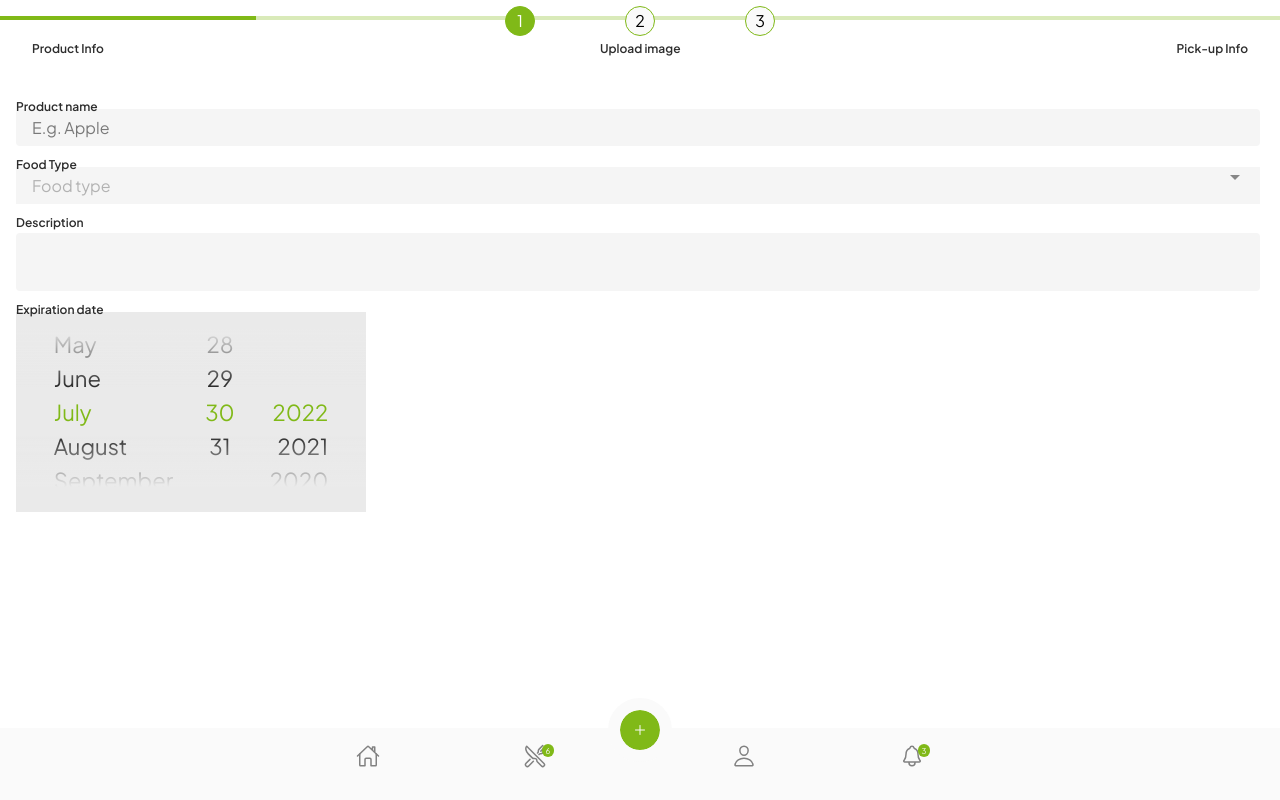
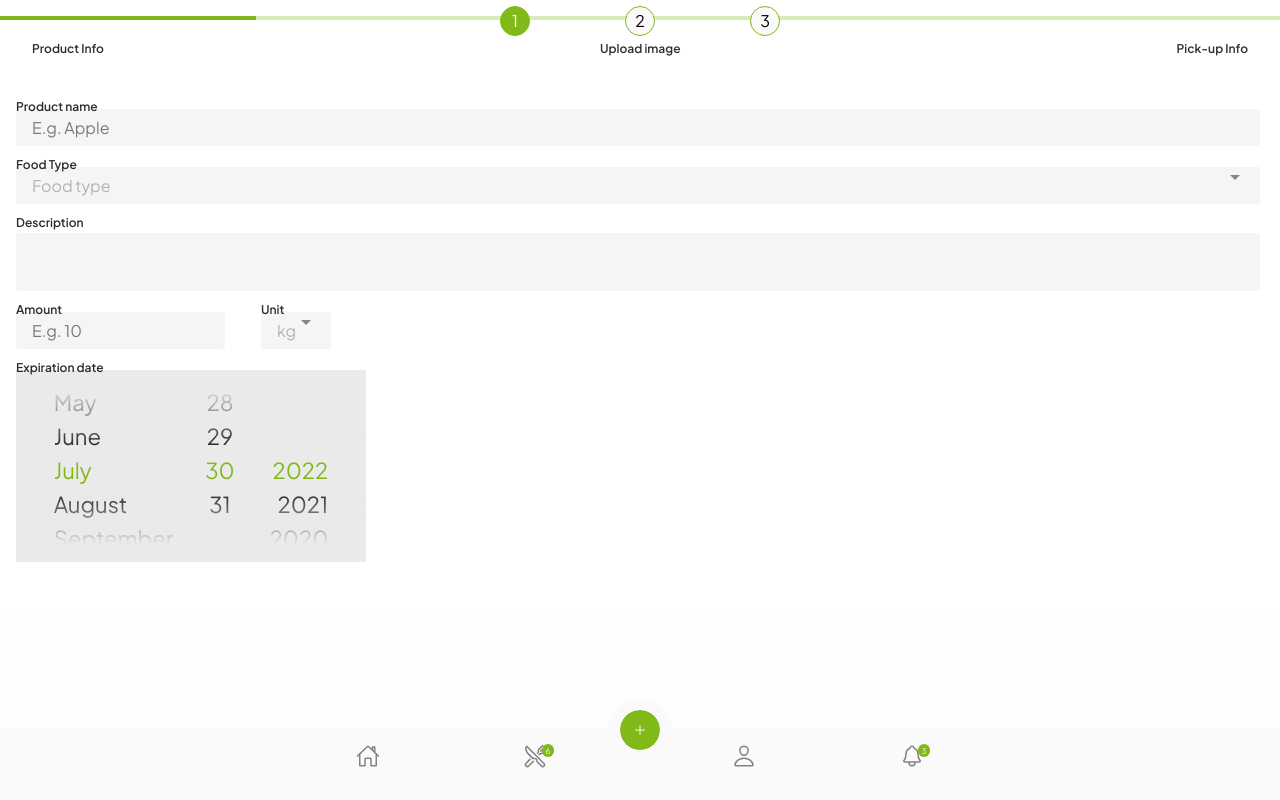
Before and after one commit to Wojo3214/rawshare-app, a React (Create React App) app: page /tab3 in a window 1280 px wide. Built offline with nearby package versions, Linux system fonts and the light colour scheme.

Commit message:
Add product footer

```diff
--- a/src/pages/ProductDetails.css
+++ b/src/pages/ProductDetails.css
@@ -17,6 +17,11 @@ ion-toolbar.toolbar-top{
     align-items: center;
     background-color: #CECECE;
 }
+
+.back-button-icon{
+    --icon-font-size: 24px;
+}
+
 
 .product-info{
     background: var(--ion-color-light);
@@ -74,12 +79,12 @@ ion-item.owner-info{
 
 ion-footer.book-btn-container{
     position: fixed;
+    padding-top: 16px;
     background-color: #fafafa2c;
     bottom: 0%;
-    height: calc(100vh - 90%);
+    height: calc(100vh - 94%);
     display: flex;
     justify-content: center;
-    align-items: center;
 }
 
 ion-footer.book-btn-container > ion-toolbar > ion-buttons {
--- a/src/pages/ProductDetails.jsx
+++ b/src/pages/ProductDetails.jsx
@@ -9,7 +9,7 @@ export default function ProductDetails() {
       <IonHeader collapse="condense" className='ion-padding-start ion-padding-end'>
         <IonToolbar className='toolbar-top'>
           <IonButtons className="product-go-back-btn" slot="start">
-            <IonBackButton defaultHref="home" text="" color="tertiary" />
+            <IonBackButton className='back-button-icon' defaultHref="tab1" text="" color="tertiary" />
           </IonButtons>
         </IonToolbar>
       </IonHeader>
--- a/src/pages/Tab3.css
+++ b/src/pages/Tab3.css
@@ -37,6 +37,7 @@ ion-list.form-list{
     width: 100%;
     height: 100%;
     overflow: auto;
+    margin-bottom: 100px;
 }
 
 ion-input.form-input {
@@ -62,7 +63,7 @@ ion-label.form-label{
 
 .swiper-pagination{
     position: absolute;
-    width: 270px;
+    width: 280px;
     bottom: 103.5%;
     display: flex;
     justify-content: space-between;
@@ -106,3 +107,13 @@ ion-progress-bar{
 .action-sheet-button.sc-ion-action-sheet-ios{
     color: var(--ion-text-color);
 }
+
+.toolbar-icon-padding{
+    padding-inline-start: 16px;
+    padding-inline-end: 16px;
+    margin-bottom: 32px;
+}
+
+.product-amount-div{
+    display: flex;
+}
--- a/src/pages/Tab3.jsx
+++ b/src/pages/Tab3.jsx
@@ -1,5 +1,5 @@
 import React, { useRef, useState } from 'react';
-import { IonContent, IonHeader, IonPage, IonTitle, IonToolbar, IonProgressBar, IonItem, IonLabel, IonInput, IonList, IonTextarea, IonDatetime, IonSelect, IonSelectOption } from '@ionic/react';
+import { IonContent, IonHeader, IonPage, IonTitle, IonToolbar, IonProgressBar, IonItem, IonLabel, IonInput, IonList, IonTextarea, IonDatetime, IonSelect, IonSelectOption, IonBackButton, IonButtons, IonFooter, IonButton } from '@ionic/react';
 import { Swiper, SwiperSlide} from 'swiper/react';
 import { Pagination } from "swiper";
 import './Tab3.css';
@@ -9,6 +9,7 @@ import 'swiper/css';
 
 export default function Tab3() {
   const [progressValue, setProgressValue] = useState(0.2);
+  const [activeIndex, serActiveIndex] = useState(0);
 
   const pagination = {
     clickable: true,
@@ -19,9 +20,11 @@ export default function Tab3() {
 
   const countProgress = (e) => {
     const active = e.activeIndex;
+    serActiveIndex(active);
 
     if (active == 0){
       document.querySelector(".home-progress").value="0.2";
+      singleButton();
     }
     else if (active == 1){
       document.querySelector(".home-progress").value="0.5";
@@ -31,11 +34,27 @@ export default function Tab3() {
     }
   }
 
+  function singleButton(){
+    return (
+      <IonFooter className="ion-no-border book-btn-container ion-padding-horizontal" translucent>
+        <IonToolbar color="none" className='add-product-footer'>
+          <IonButtons slot="secondary">
+            <IonButton expand="block" className="btn btn-primary">Next</IonButton>
+          </IonButtons>
+        </IonToolbar>
+      </IonFooter>
+    )
+  }
+
+
   return (
     <IonPage>
       <IonContent fullscreen>
         <IonHeader collapse="condense">
-          <IonToolbar>
+          <IonToolbar className='toolbar-icon-padding'>
+            <IonButtons className="product-go-back-btn" slot="start">
+              <IonBackButton className='back-button-icon' defaultHref="tab1" text="" color="tertiary"  />
+            </IonButtons>
             <IonTitle>Add new product</IonTitle>
           </IonToolbar>
         </IonHeader>
@@ -61,15 +80,30 @@ export default function Tab3() {
                 <IonItem lines='none' className='add-list-item'>
                   <IonLabel position="stacked" className='form-label'>Food Type</IonLabel>
                   <IonSelect placeholder="Food type" interface="action-sheet" className='form-select' name='food-type'>
-                  <IonSelectOption value="fruit">Fruit</IonSelectOption>
-                  <IonSelectOption value="vegetable">Vegetable</IonSelectOption>
-                  <IonSelectOption value="pre-cooked">Pre-cooked</IonSelectOption>
+                    <IonSelectOption value="fruit">Fruit</IonSelectOption>
+                    <IonSelectOption value="vegetable">Vegetable</IonSelectOption>
+                    <IonSelectOption value="pre-cooked">Pre-cooked</IonSelectOption>
                 </IonSelect>
                 </IonItem>
                 <IonItem lines='none' className='add-list-item'>
                   <IonLabel position="stacked" className='form-label'>Description</IonLabel>
                   <IonTextarea className='form-input'></IonTextarea>
                 </IonItem>
+                <div className='product-amount-div'>
+                  <IonItem lines='none' className='add-list-item'>
+                    <IonLabel position="stacked" className='form-label'>Amount</IonLabel>
+                    <IonInput className='form-input' placeholder="E.g. 10"></IonInput>
+                  </IonItem>
+                  <IonItem lines='none' className='add-list-item'>
+                    <IonLabel position="stacked" className='form-label'>Unit</IonLabel>
+                    <IonSelect placeholder="kg" interface="action-sheet" className='form-select' name='unit'>
+                      <IonSelectOption value="g">g</IonSelectOption>
+                      <IonSelectOption value="kg">kg</IonSelectOption>
+                      <IonSelectOption value="ml">ml</IonSelectOption>
+                      <IonSelectOption value="l">l</IonSelectOption>
+                </IonSelect>
+                  </IonItem>
+                </div>
                 <IonItem lines='none' className='add-list-item'>
                   <IonLabel position="stacked" className='form-label'>Expiration date</IonLabel>
                   <IonDatetime presentation="date" preferWheel={true}></IonDatetime>
@@ -83,6 +117,32 @@ export default function Tab3() {
               <p>Pick-up Info</p>
             </SwiperSlide>
           </Swiper>
+          { activeIndex == 0 ?
+           <IonFooter className="ion-no-border book-btn-container ion-padding-horizontal" translucent>
+            <IonToolbar color="none" className='add-product-footer'>
+              <IonButtons slot="secondary">
+                <IonButton expand="block" className="btn btn-primary">Next</IonButton>
+              </IonButtons>
+            </IonToolbar>
+          </IonFooter>
+          : activeIndex == 1 ?
+          <IonFooter className="ion-no-border book-btn-container ion-padding-horizontal" translucent>
+            <IonToolbar color="none" className='add-product-footer'>
+              <IonButtons slot="secondary">
+                <IonButton expand="block" className="btn btn-primary">Back</IonButton>
+                <IonButton expand="block" className="btn btn-primary">Next</IonButton>
+              </IonButtons>
+            </IonToolbar>
+          </IonFooter>
+          :
+          <IonFooter className="ion-no-border book-btn-container ion-padding-horizontal" translucent>
+            <IonToolbar color="none" className='add-product-footer'>
+              <IonButtons slot="secondary">
+                <IonButton expand="block" className="btn btn-primary">Back</IonButton>
+                <IonButton expand="block" className="btn btn-primary">Add Item</IonButton>
+              </IonButtons>
+            </IonToolbar>
+          </IonFooter>}
       </IonContent>
     </IonPage>
   );
--- a/src/theme/style.css
+++ b/src/theme/style.css
@@ -71,7 +71,6 @@ ion-button{
 
 
 
-
 /*** FONTS ***/
 
 .default-text{
@@ -85,6 +84,9 @@ ion-button{
     color: #727272;
 }
 
+
+
+
 /*** FLEXBOX ***/
 
 .flex-row {
```
